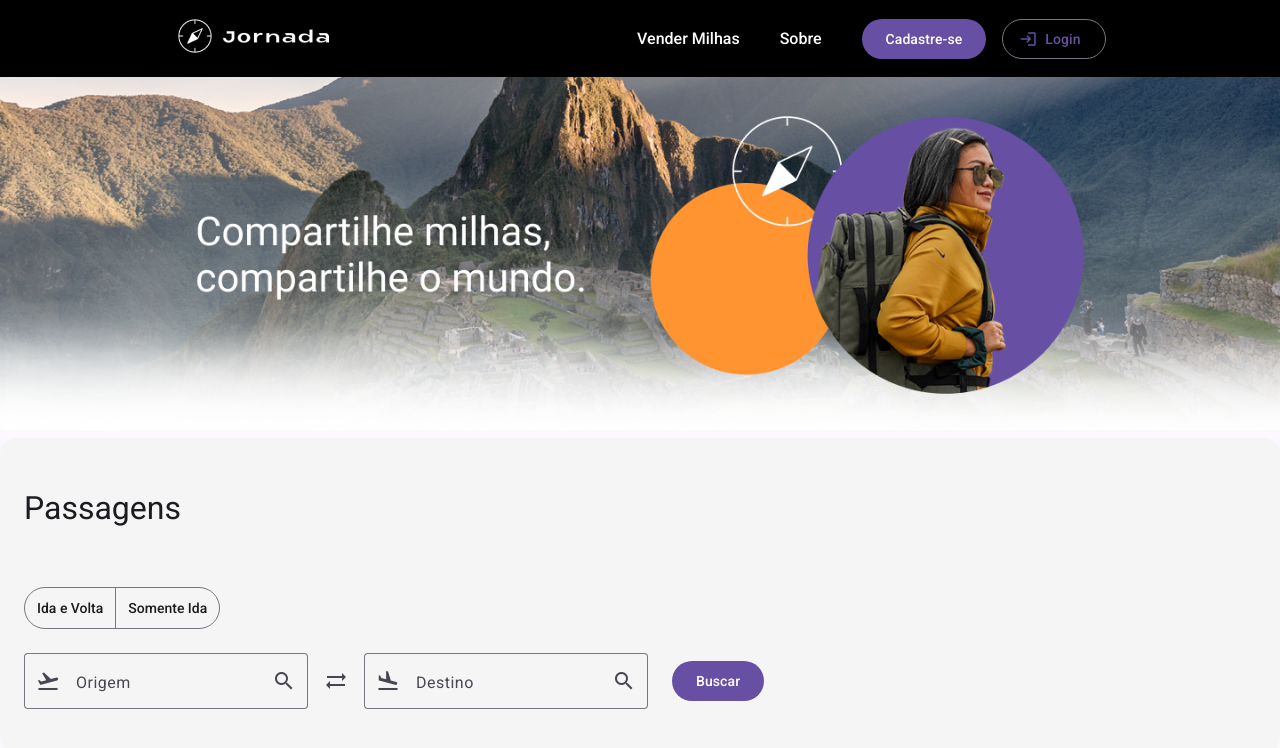
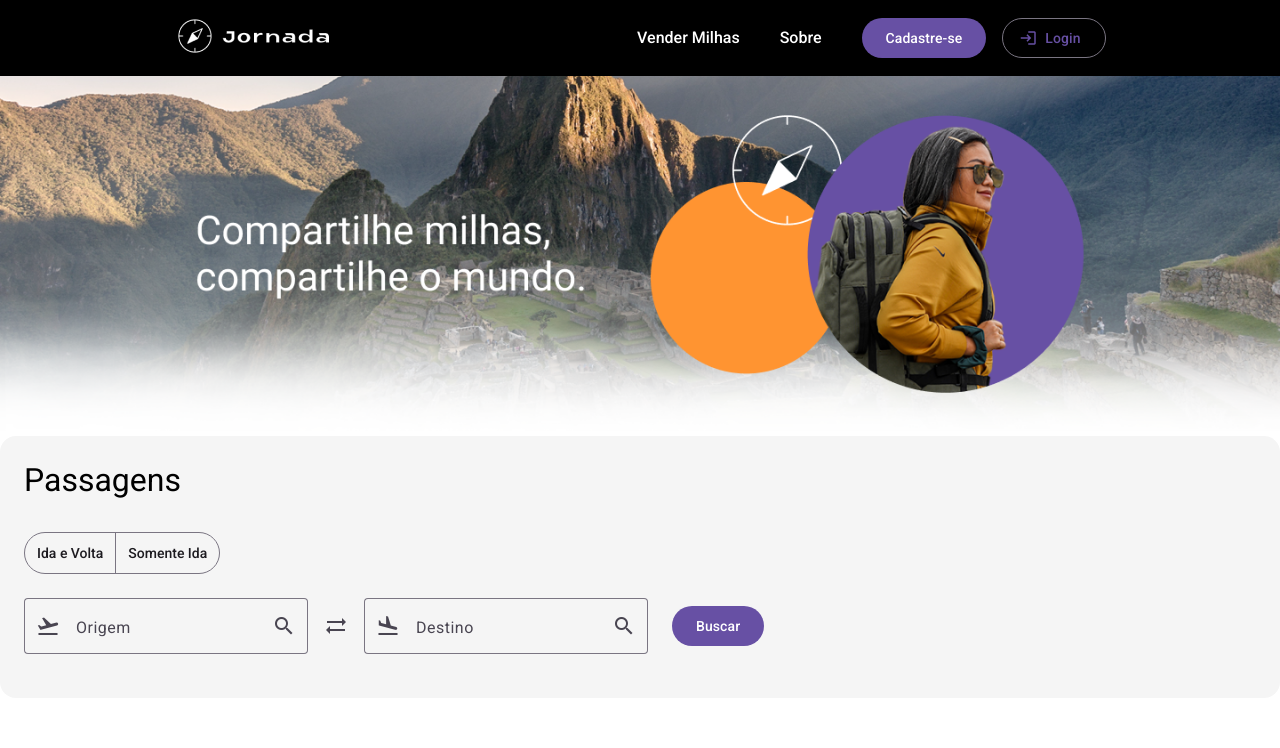
Before and after one commit to lukabarth-db1/angular-pdi, an Angular app: page / in a window 1280 px wide. Shown: the top 748 px of the page. Built offline with nearby package versions, Linux system fonts and the light colour scheme.

Commit message:
style: ajusta estilos

```diff
--- a/src/app/app.html
+++ b/src/app/app.html
@@ -1,5 +1,4 @@
 <app-header />
-
 <app-banner />
 
 <main class="conteudo-principal">
--- a/src/app/header/header.scss
+++ b/src/app/header/header.scss
@@ -14,8 +14,6 @@ header {
 
   a {
     font: var(--mat-sys-title-medium);
-    color: white;
-    text-decoration: none;
   }
 
   .botoes {
--- /dev/null
+++ b/src/reset.scss
@@ -0,0 +1,27 @@
+* {
+  margin: 0;
+  padding: 0;
+  box-sizing: border-box;
+}
+
+button,
+select,
+input,
+textarea {
+  font: inherit;
+  color: inherit;
+}
+
+button {
+  border: 0;
+}
+
+a {
+  color: inherit;
+  text-decoration: none;
+}
+
+ul,
+li {
+  list-style: none;
+}
--- a/src/styles.scss
+++ b/src/styles.scss
@@ -1,11 +1,7 @@
 
-// Include theming for Angular Material with `mat.theme()`.
-// This Sass mixin will define CSS variables that are used for styling Angular Material
-// components according to the Material 3 design spec.
-// Learn more about theming and how to use it for your application's
-// custom components at https://material.angular.dev/guide/theming
 @use '@angular/material' as mat;
 @use './theme-colors' as theme;
+@use './reset.scss';
 
 html {
   @include mat.theme((
@@ -18,23 +14,5 @@ html {
   ));
 }
 
-body {
-  // Default the application to a light color theme. This can be changed to
-  // `dark` to enable the dark color theme, or to `light dark` to defer to the
-  // user's system settings.
-  color-scheme: light;
-
-  // Set a default background, font and text colors for the application using
-  // Angular Material's system-level CSS variables. Learn more about these
-  // variables at https://material.angular.dev/guide/system-variables
-  background-color: var(--mat-sys-surface);
-  color: var(--mat-sys-on-surface);
-  font: var(--mat-sys-body-medium);
-
-  // Reset the user agent margin.
-  margin: 0;
-}
-/* You can add global styles to this file, and also import other style files */
-
 html, body { height: 100%; }
 body { margin: 0; font-family: Roboto, "Helvetica Neue", sans-serif; }
```
